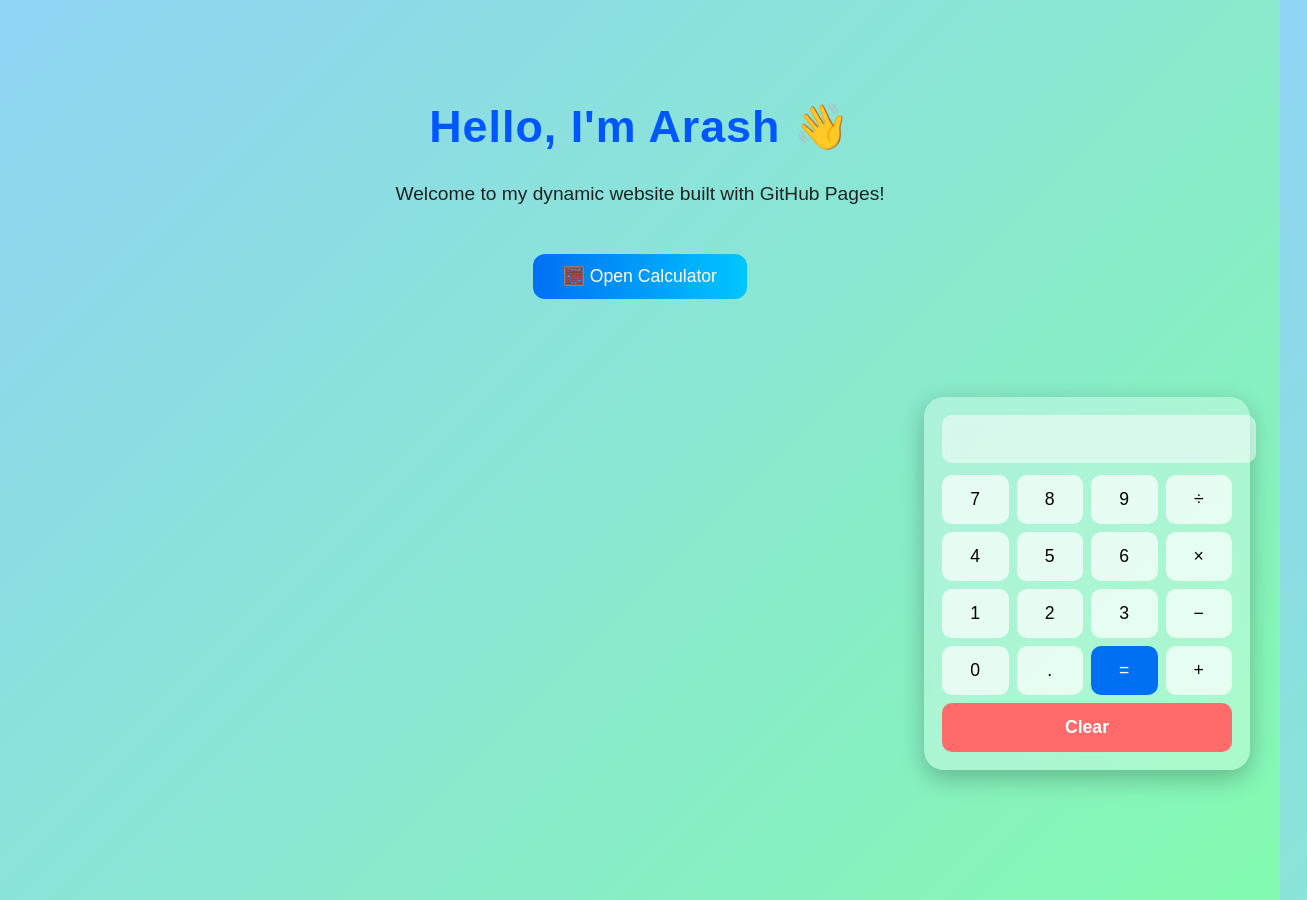
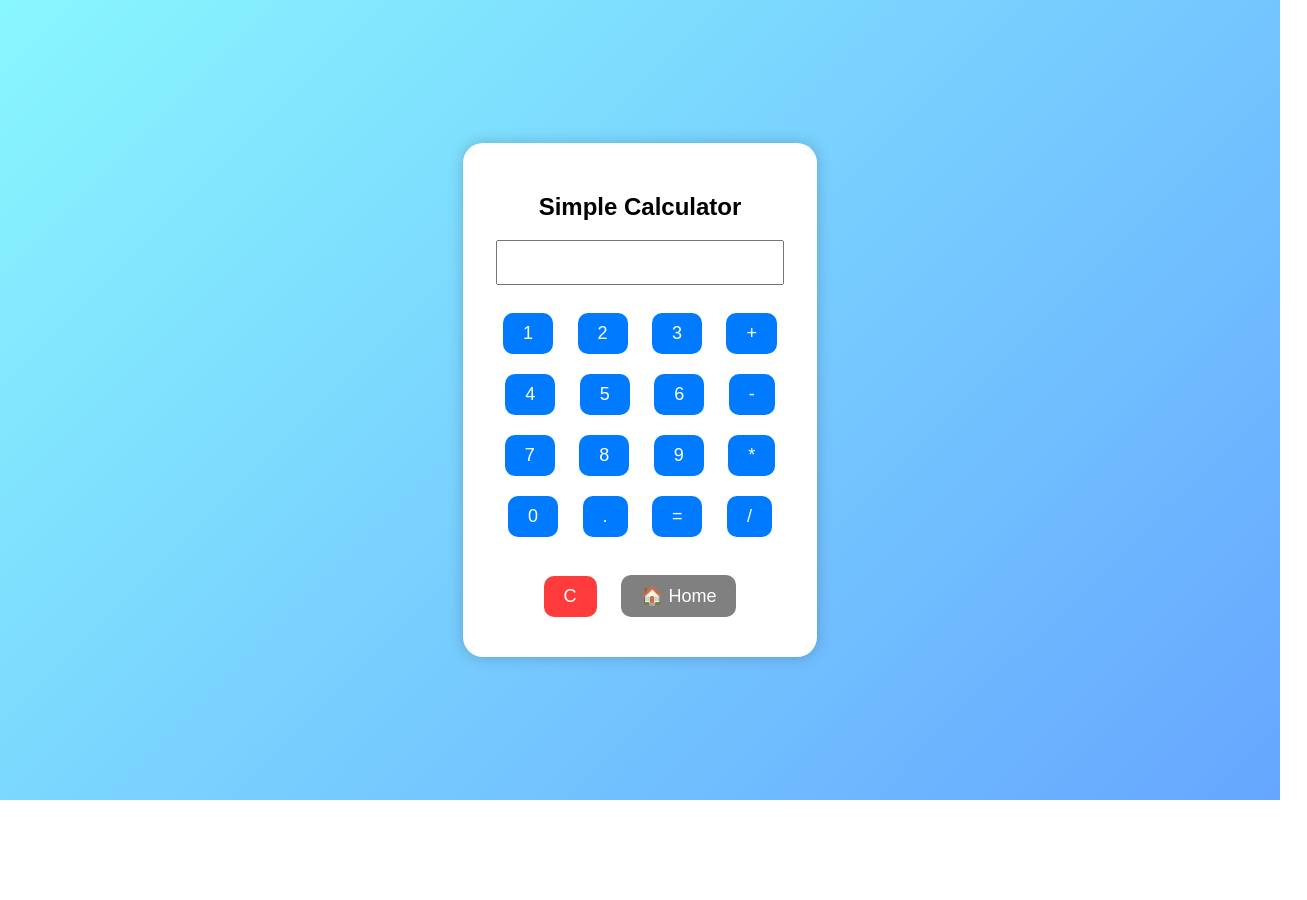
Before and after one commit to arashx1/arashx1.github.io, a plain HTML site: page index.html in a window 1280 px wide. Both pictures are taken after a click on the button "🧮 Open Calculator". Shown: the whole page, 1307 px wide, since content can reach past the window. After the commit the page ends 800 px from the top, so only its background shows below. Drawn offline with Linux system fonts and the light colour scheme.

Commit message:
Update index.html

```diff
--- a/index.html
+++ b/index.html
@@ -1,204 +1,145 @@
 <!DOCTYPE html>
 <html lang="en">
 <head>
-  <meta charset="UTF-8" />
-  <meta name="viewport" content="width=device-width, initial-scale=1.0" />
-  <title>Welcome to Arash's Website</title>
-  <meta name="description" content="Dynamic website built with GitHub Pages by Arash.">
+<meta charset="UTF-8">
+<meta name="viewport" content="width=device-width, initial-scale=1.0">
+<title>Calculator or Game</title>
 <style>
-    /* General Styling */
   body {
-      font-family: "Poppins", sans-serif;
-      text-align: center;
-      background: linear-gradient(135deg, #8fd3f4, #84fab0);
-      color: #222;
-      overflow-x: hidden;
+    font-family: Poppins, sans-serif;
+    background: linear-gradient(135deg, #89f7fe, #66a6ff);
+    display: flex;
+    align-items: center;
+    justify-content: center;
     height: 100vh;
     margin: 0;
-      position: relative;
   }
-
-    h1 {
-      color: #0056ff;
-      margin-top: 100px;
-      font-size: 2.8rem;
-      letter-spacing: 1px;
-      animation: fadeIn 1.5s ease-in-out;
+  .container {
+    text-align: center;
+    background: white;
+    padding: 30px;
+    border-radius: 20px;
+    box-shadow: 0 0 15px rgba(0,0,0,0.2);
   }
-
-    p {
-      font-size: 1.2rem;
-      animation: fadeIn 2.2s ease-in-out;
-    }
-
-    @keyframes fadeIn {
-      from { opacity: 0; transform: translateY(25px); }
-      to { opacity: 1; transform: translateY(0); }
-    }
-
-    /* Button */
-    .open-btn {
-      background: linear-gradient(90deg, #0070f3, #00c6ff);
-      color: white;
-      border: none;
-      padding: 12px 30px;
-      font-size: 1.1rem;
-      border-radius: 12px;
-      cursor: pointer;
-      margin-top: 30px;
-      transition: transform 0.2s ease, box-shadow 0.3s;
-    }
-
-    .open-btn:hover {
-      transform: scale(1.05);
-      box-shadow: 0 4px 15px rgba(0,0,0,0.2);
-    }
-
-    /* Calculator Box */
-    .calculator {
-      position: fixed;
-      bottom: -400px;
-      right: 30px;
-      width: 290px;
-      background: rgba(255, 255, 255, 0.3);
-      border-radius: 20px;
-      backdrop-filter: blur(15px);
-      box-shadow: 0 8px 25px rgba(0,0,0,0.25);
-      transition: bottom 0.5s ease;
-      padding: 18px;
-    }
-
-    .calculator.show {
-      bottom: 30px;
-    }
-
-    input[type="text"] {
-      width: 100%;
-      padding: 12px;
-      font-size: 1.3rem;
-      margin-bottom: 12px;
-      text-align: right;
-      border-radius: 10px;
-      border: none;
-      outline: none;
-      background: rgba(255,255,255,0.5);
-      color: #000;
-    }
-
-    /* Buttons Grid */
-    .btns {
-      display: grid;
-      grid-template-columns: repeat(4, 1fr);
-      gap: 8px;
-    }
-
-    .btns button {
-      padding: 14px 0;
-      font-size: 1.1rem;
+  button {
+    padding: 10px 20px;
+    font-size: 18px;
+    margin: 10px;
     border: none;
     border-radius: 10px;
-      background: rgba(255, 255, 255, 0.7);
     cursor: pointer;
-      transition: all 0.25s ease;
-      font-weight: 500;
+    background: #007bff;
+    color: white;
+    transition: 0.3s;
   }
-
-    .btns button:hover {
-      background: #00c6ff;
-      color: #fff;
-      transform: translateY(-2px);
+  button:hover { background: #0056b3; }
+  #calcSection, #gameSection { display: none; }
+  .game-area {
+    width: 300px; height: 400px;
+    background: #222; border-radius: 10px;
+    position: relative; overflow: hidden;
   }
-
-    .btns .equal {
-      background: #0070f3;
-      color: #fff;
-    }
-
-    .btns .clear {
-      grid-column: span 4;
-      background: #ff6b6b;
-      color: white;
-      font-weight: 600;
-      font-size: 1.1rem;
-    }
-
   .bubble {
+    width: 25px; height: 25px;
+    border-radius: 50%;
     position: absolute;
-      border-radius: 50%;
-      background: rgba(255,255,255,0.4);
-      animation: float 10s infinite;
-    }
-
-    @keyframes float {
-      0% { transform: translateY(0); opacity: 1; }
-      100% { transform: translateY(-800px); opacity: 0; }
   }
 </style>
 </head>
+<body>
 
-<body>
-  <h1>Hello, I'm Arash 👋</h1>
-  <p>Welcome to my dynamic website built with GitHub Pages!</p>
-  <button class="open-btn" onclick="toggleCalc()">🧮 Open Calculator</button>
+<div class="container" id="welcome">
+  <h1>Welcome!</h1>
+  <p>Would you like to open the calculator or play a game?</p>
+  <button onclick="showCalc()">🧮 Open Calculator</button>
+  <button onclick="showGame()">🎯 Play Bubble Game</button>
+</div>
 
-  <div class="calculator" id="calc">
-    <input type="text" id="display" disabled />
-    <div class="btns">
-      <button onclick="append('7')">7</button>
-      <button onclick="append('8')">8</button>
-      <button onclick="append('9')">9</button>
-      <button onclick="append('/')">÷</button>
-
-      <button onclick="append('4')">4</button>
-      <button onclick="append('5')">5</button>
-      <button onclick="append('6')">6</button>
-      <button onclick="append('*')">×</button>
-
-      <button onclick="append('1')">1</button>
-      <button onclick="append('2')">2</button>
-      <button onclick="append('3')">3</button>
-      <button onclick="append('-')">−</button>
-
-      <button onclick="append('0')">0</button>
-      <button onclick="append('.')">.</button>
-      <button class="equal" onclick="calcResult()">=</button>
-      <button onclick="append('+')">+</button>
-
-      <button class="clear" onclick="clearDisplay()">Clear</button>
+<div class="container" id="calcSection">
+  <h2>Simple Calculator</h2>
+  <input type="text" id="display" readonly style="width: 90%; padding: 10px; font-size: 18px;">
+  <br><br>
+  <div>
+    <button onclick="add('1')">1</button>
+    <button onclick="add('2')">2</button>
+    <button onclick="add('3')">3</button>
+    <button onclick="add('+')">+</button><br>
+    <button onclick="add('4')">4</button>
+    <button onclick="add('5')">5</button>
+    <button onclick="add('6')">6</button>
+    <button onclick="add('-')">-</button><br>
+    <button onclick="add('7')">7</button>
+    <button onclick="add('8')">8</button>
+    <button onclick="add('9')">9</button>
+    <button onclick="add('*')">*</button><br>
+    <button onclick="add('0')">0</button>
+    <button onclick="add('.')">.</button>
+    <button onclick="calculate()">=</button>
+    <button onclick="add('/')">/</button><br><br>
+    <button onclick="clearDisplay()" style="background:#ff3b3b;">C</button>
+    <button onclick="goHome()" style="background:gray;">🏠 Home</button>
   </div>
 </div>
 
+<div class="container" id="gameSection">
+  <h2>Bubble Shooter (Mini)</h2>
+  <div class="game-area" id="gameArea"></div><br>
+  <button onclick="spawnBubble()">Shoot Bubble</button>
+  <button onclick="goHome()" style="background:gray;">🏠 Home</button>
+</div>
+
 <script>
-    const calc = document.getElementById('calc');
-    const display = document.getElementById('display');
-
-    function toggleCalc() {
-      calc.classList.toggle('show');
+  function showCalc() {
+    document.getElementById('welcome').style.display = 'none';
+    document.getElementById('calcSection').style.display = 'block';
+  }
+  function showGame() {
+    document.getElementById('welcome').style.display = 'none';
+    document.getElementById('gameSection').style.display = 'block';
+  }
+  function goHome() {
+    document.getElementById('calcSection').style.display = 'none';
+    document.getElementById('gameSection').style.display = 'none';
+    document.getElementById('welcome').style.display = 'block';
   }
 
-    function append(val) {
-      display.value += val;
+  // Calculator
+  function add(val) {
+    document.getElementById('display').value += val;
+  }
+  function clearDisplay() {
+    document.getElementById('display').value = '';
+  }
+  function calculate() {
+    try {
+      document.getElementById('display').value = eval(document.getElementById('display').value);
+    } catch {
+      document.getElementById('display').value = 'Error';
+    }
   }
 
-    function calcResult() {
-      try { display.value = eval(display.value); }
-      catch { display.value = "Error"; }
+  // Bubble Game
+  function spawnBubble() {
+    const area = document.getElementById('gameArea');
+    const bubble = document.createElement('div');
+    bubble.classList.add('bubble');
+    bubble.style.background = `hsl(${Math.random()*360}, 80%, 60%)`;
+    bubble.style.left = Math.random() * 270 + 'px';
+    bubble.style.bottom = '0px';
+    area.appendChild(bubble);
+
+    let pos = 0;
+    const move = setInterval(() => {
+      if (pos >= 400) {
+        clearInterval(move);
+        area.removeChild(bubble);
+      } else {
+        pos += 5;
+        bubble.style.bottom = pos + 'px';
       }
-
-    function clearDisplay() {
-      display.value = '';
-    }
-
-    // Animated background bubbles
-    for (let i = 0; i < 20; i++) {
-      let bubble = document.createElement('div');
-      bubble.classList.add('bubble');
-      bubble.style.width = bubble.style.height = Math.random()*60 + 20 + 'px';
-      bubble.style.left = Math.random()*100 + 'vw';
-      bubble.style.animationDuration = (6 + Math.random()*8) + 's';
-      bubble.style.animationDelay = Math.random()*4 + 's';
-      document.body.appendChild(bubble);
+    }, 20);
   }
 </script>
+
 </body>
 </html>
```
Lines whose indentation alone changed are shown as unchanged.
